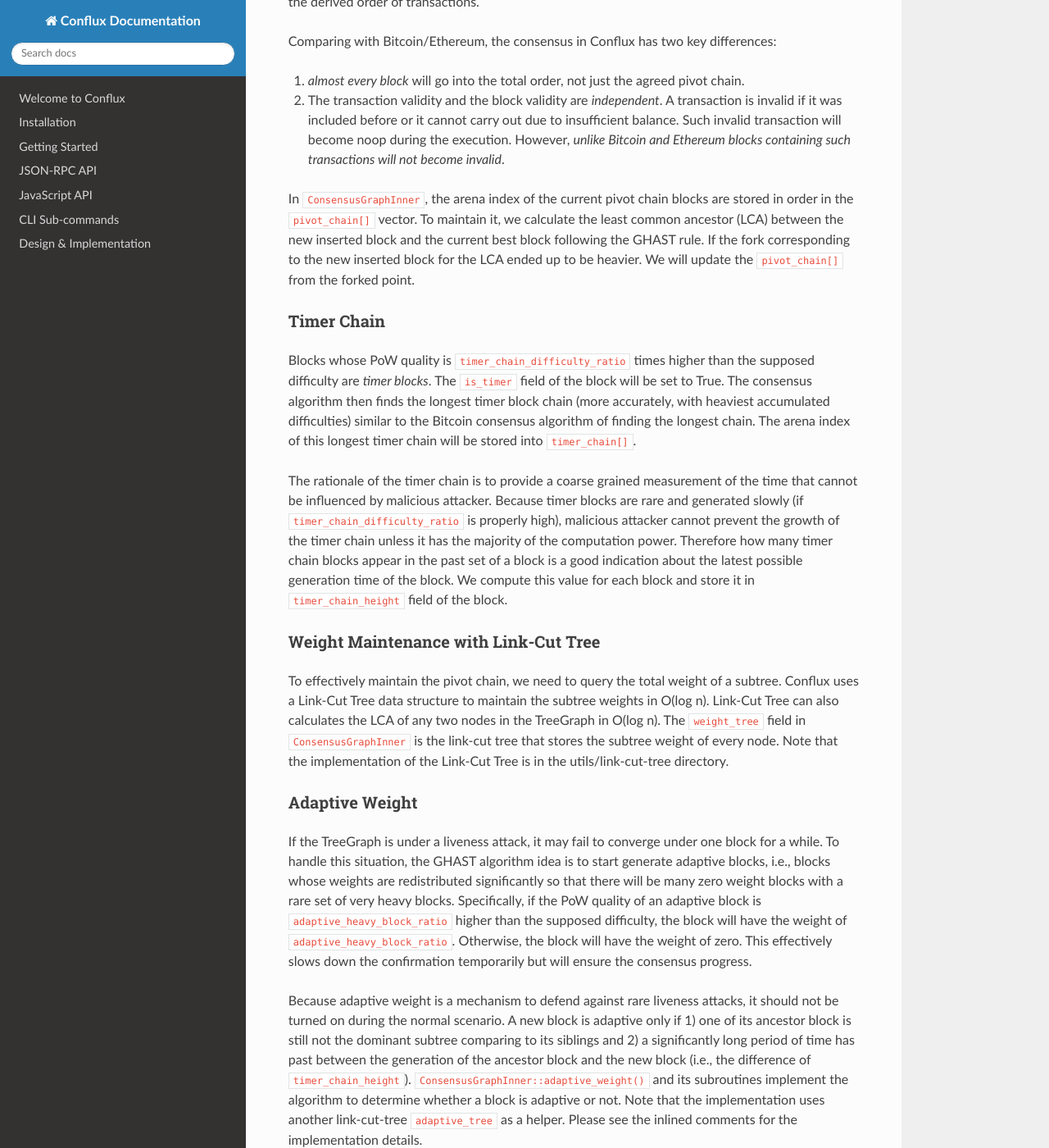
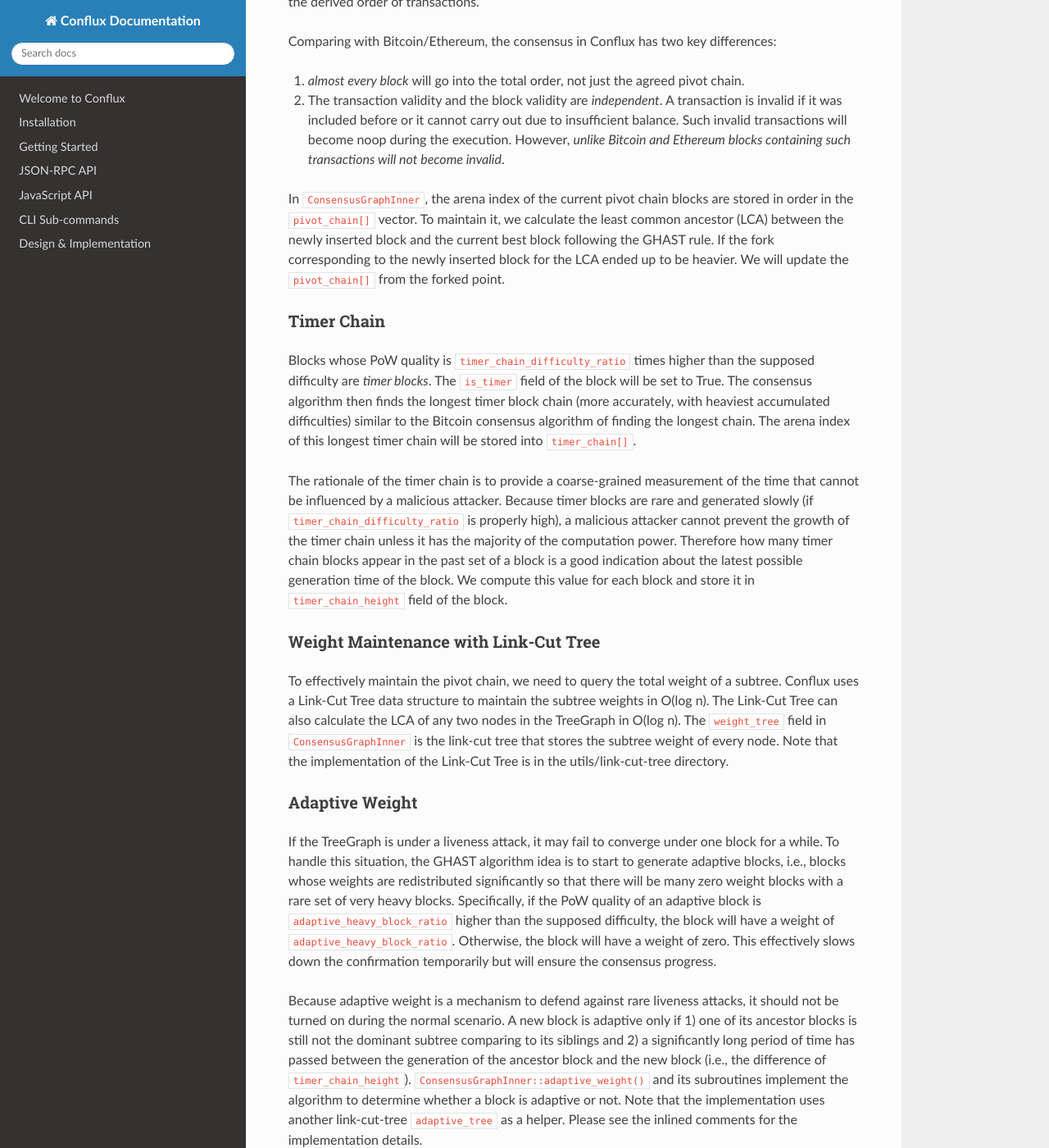
Before and after one commit to Conflux-Chain/conflux-doc, an MkDocs documentation site: the page built from docs/consensus.md, in a window 1280 px wide and 1400 px high, scrolled down 2692 px. Shown: the whole window at 82% size. Built offline with MkDocs 1.6.1, drawn with Linux system fonts in a browser that asks for light colours; nearby versions of some CDN libraries; some of the changed text lies outside the part shown.

Commit message:
fix typos

```diff
--- a/docs/consensus.md
+++ b/docs/consensus.md
@@ -130,14 +130,14 @@ chain.
 
 2. The transaction validity and the block validity are *independent*. A
 transaction is invalid if it was included before or it cannot carry out due to
-insufficient balance. Such invalid transaction will become noop during the
+insufficient balance. Such invalid transactions will become noop during the
 execution. However, *unlike Bitcoin and Ethereum blocks containing such
 transactions will not become invalid*.
 
 In `ConsensusGraphInner`, the arena index of the current pivot chain blocks are
 stored in order in the `pivot_chain[]` vector. To maintain it, we calculate the
-least common ancestor (LCA) between the new inserted block and the current best
-block following the GHAST rule. If the fork corresponding to the new inserted
+least common ancestor (LCA) between the newly inserted block and the current best
+block following the GHAST rule. If the fork corresponding to the newly inserted
 block for the LCA ended up to be heavier. We will update the `pivot_chain[]` from
 the forked point.
 
@@ -150,10 +150,10 @@ accurately, with heaviest accumulated difficulties) similar to the Bitcoin
 consensus algorithm of finding the longest chain. The arena index of this
 longest timer chain will be stored into `timer_chain[]`.
 
-The rationale of the timer chain is to provide a coarse grained measurement of
-the time that cannot be influenced by malicious attacker. Because timer blocks
+The rationale of the timer chain is to provide a coarse-grained measurement of
+the time that cannot be influenced by a malicious attacker. Because timer blocks
 are rare and generated slowly (if `timer_chain_difficulty_ratio` is properly
-high), malicious attacker cannot prevent the growth of the timer chain unless
+high), a malicious attacker cannot prevent the growth of the timer chain unless
 it has the majority of the computation power. Therefore how many timer chain
 blocks appear in the past set of a block is a good indication about the latest
 possible generation time of the block. We compute this value for each block and
@@ -163,7 +163,7 @@ store it in `timer_chain_height` field of the block.
 
 To effectively maintain the pivot chain, we need to query the total weight of a
 subtree. Conflux uses a Link-Cut Tree data structure to maintain the subtree
-weights in O(log n). Link-Cut Tree can also calculates the LCA of any two nodes
+weights in O(log n). The Link-Cut Tree can also calculate the LCA of any two nodes
 in the TreeGraph in O(log n). The `weight_tree` field in `ConsensusGraphInner`
 is the link-cut tree that stores the subtree weight of every node. Note that
 the implementation of the Link-Cut Tree is in the utils/link-cut-tree
@@ -173,18 +173,18 @@ directory.
 
 If the TreeGraph is under a liveness attack, it may fail to converge under one
 block for a while. To handle this situation, the GHAST algorithm idea is to
-start generate adaptive blocks, i.e., blocks whose weights are redistributed
+start to generate adaptive blocks, i.e., blocks whose weights are redistributed
 significantly so that there will be many zero weight blocks with a rare set of
 very heavy blocks. Specifically, if the PoW quality of an adaptive block is
 `adaptive_heavy_block_ratio` higher than the supposed difficulty, the block
-will have the weight of `adaptive_heavy_block_ratio`. Otherwise, the block will
-have the weight of zero. This effectively slows down the confirmation
+will have a weight of `adaptive_heavy_block_ratio`. Otherwise, the block will
+have a weight of zero. This effectively slows down the confirmation
 temporarily but will ensure the consensus progress.
 
 Because adaptive weight is a mechanism to defend against rare liveness attacks,
 it should not be turned on during the normal scenario. A new block is adaptive
-only if 1) one of its ancestor block is still not the dominant subtree
-comparing to its siblings and 2) a significantly long period of time has past
+only if 1) one of its ancestor blocks is still not the dominant subtree
+comparing to its siblings and 2) a significantly long period of time has passed
 between the generation of the ancestor block and the new block (i.e., the
 difference of `timer_chain_height`). `ConsensusGraphInner::adaptive_weight()`
 and its subroutines implement the algorithm to determine whether a block is
@@ -351,7 +351,7 @@ block become a new checkpoint (i.e., `cur_era_genesis_height` moves) if:
 2. In the anticone of this block, there is no timer chain block.
 
 `should_move_stable_height()` and `should_form_checkpoint_at()` in
-`ConsensusNewBlockHandler` are invoked after every new inserted block to test
+`ConsensusNewBlockHandler` are invoked after every newly inserted block to test
 the above two conditions. Generally speaking, the stable block will never be
 reverted off the pivot chain. Any block in the past set of the checkpoint block
 is no longer required for the future computation of the consensus layer.
@@ -403,18 +403,18 @@ would need to execute all transactions in a different order in the past view of
 that block. Instead, we will only ask the full nodes to validate the state root
 results on the current pivot chain. It then fills a blame number to indicate
 how many levels ancestors from the parent who do not have correct state root.
-When this number is greater than zero, the filled deferred state root because a
+When this number is greater than zero, the filled deferred state root becomes a
 Merkel H256 vector that contains the corrected state roots of the ancestors
 along with the correct one. `get_blame_and_deferred_state_for_generation()` in
 `ConsensusGraph` computes the blame information for the block generation.
 `first_trusted_header_starting_from()` is ``ConsensusGraph`` is a useful helper
-function to compute the first trust worthy header that based the subtree blame
+function to compute the first trustworthy header that based the subtree blame
 information.
 
 ## Multi-Thread Design
 
-The consensus layer has one thread dedicated to process new blocks from the
-synchronization layer and one thread dedicated to execute transaction. It of
+The consensus layer has one thread dedicated to processing new blocks from the
+synchronization layer and one thread dedicated to executing transactions. It of
 course also has a set of interface APIs that RPC threads and synchronization
 threads may call.
 
@@ -430,9 +430,9 @@ ancestor/past blocks are already delivered to the consensus before it is
 delivered. This enables the consensus layer to always deal with a complete
 direct acyclic graph without holes.
 
-One advantage of having a single thread to be dedicated on the consensus
+One advantage of having a single thread to be dedicated to the consensus
 protocol is that it simplifies the protocol implementation a lot. Because the
-detail of the consensus protocol is complicated and the implementation involves
+details of the consensus protocol are complicated and the implementation involves
 many sophisticated data structure manipulations, the single thread design makes
 sure that we do not need to worry about deadlocks or races. Upon the entrance
 of `consensus::on_new_block()`, the thread acquires the write lock of the inner
```
Also changed, not shown: other parts of docs/consensus.md (+25 -25 lines).
